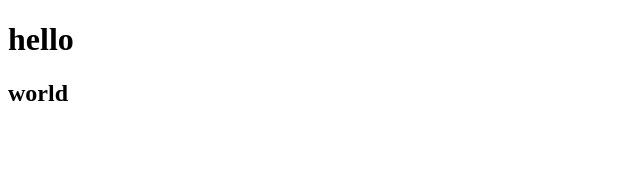
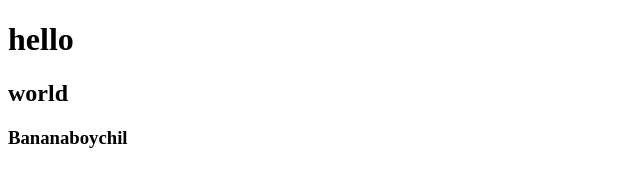
Before and after one commit to JPEXFRD/bananaLand, a plain HTML site: page index.html in a window 1280 px wide. Shown: the whole page, without its empty margins (0-640 px from the left). Drawn offline with Linux system fonts and the light colour scheme.

Commit message:
my third commid

```diff
--- a/index.html
+++ b/index.html
@@ -8,5 +8,7 @@
 <body>
     <h1>hello</h1>
     <h2>world</h2>
+    <h3>Bananaboychil</h3>
+
 </body>
 </html>
```
